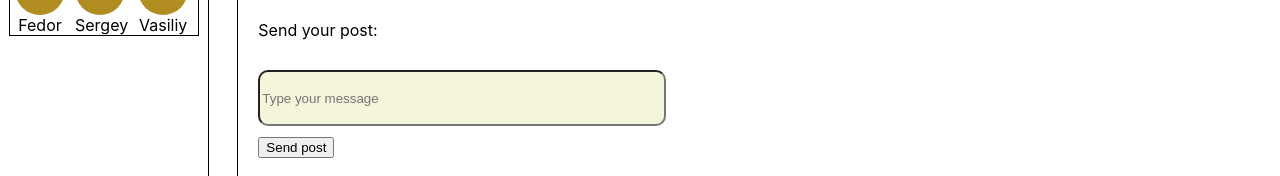
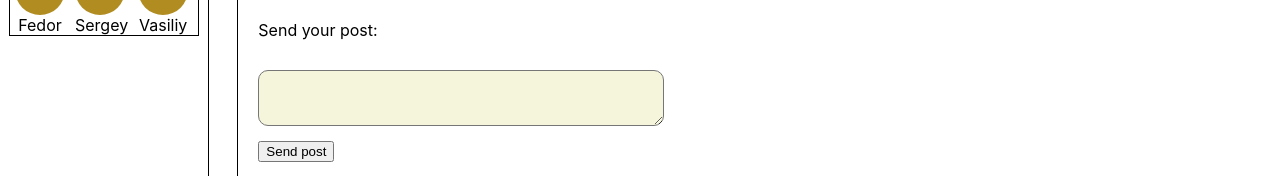
Before and after one commit to nimrab/socialnetwork, a React (Create React App) app: page /profile in a window 1280 px wide. Shown: the part 470-646 px from the top of the page. Built offline with nearby package versions, Linux system fonts and the light colour scheme.

Commit message:
input+renderEntireTree

```diff
--- a/src/components/Profile/MyPosts/MyPosts.tsx
+++ b/src/components/Profile/MyPosts/MyPosts.tsx
@@ -1,8 +1,6 @@
 import React, {useState} from 'react';
-import css from './MyPosts.module.css';
 import {SharedPosts} from './MySharedPosts/SharedPosts'
 import {SendNewPost} from './SendNewPost/SendNewPost';
-import {ProfileProps} from "../Profile";
 import {MesPropType} from "../../../redux/state";
 
 export type MyPostsProps = {
@@ -17,10 +15,10 @@ export const MyPosts = (props: MyPostsProps) => {
 
 
     const callbackHandler = (post: string) => {
-        const newPost: MesPropType = {mes: post, likes: 0}
-        const newPostArr = [newPost, ...newSharedPosts]
+        //const newPost: MesPropType = {mes: post, likes: 0}
+        //const newPostArr = [newPost, ...newSharedPosts]
+        //setNewSharedPosts(newPostArr)
         props.addPost(post)
-        setNewSharedPosts(newPostArr)
     }
 
 
--- a/src/components/Profile/MyPosts/SendNewPost/SendNewPost.tsx
+++ b/src/components/Profile/MyPosts/SendNewPost/SendNewPost.tsx
@@ -3,10 +3,11 @@ import css from "./SendNewPost.module.css";
 import {Button} from "./Button";
 
 
+type SendNewPostPropsType = {
+    callback: (post:string) => void
+}
 
-
-
-export const SendNewPost = (props: {callback: (post:string) => void}) => {
+export const SendNewPost = (props: SendNewPostPropsType) => {
 
     let [newPostText, setNewPostText] = useState<string>("")
 
@@ -15,19 +16,42 @@ export const SendNewPost = (props: {callback: (post:string) => void}) => {
     }
 
     const callbackHandler = () => {
-        props.callback(newPostText)
-        setNewPostText("")
+        // props.callback(newPostText)
+        // setNewPostText("")
+        addPost()
     }
+
+
+    //doing through refs
+    const newPostElement = React.createRef<HTMLTextAreaElement>()
+
+    const addPost = () => {
+
+        if (newPostElement.current) {
+            const text = newPostElement.current.value
+            props.callback(text)
+
+            newPostElement.current.value = ''
+        }
+    }
+    //doing through refs
 
     return (
         <section className={css.post_section}>
 
             <div>Send your post:</div>
-            <input type="text" className={css.post_input}
-                   placeholder="Type your message"
-                   value={newPostText}
-                   onChange={onChangeEventHandler}
-            />
+            {/*<input type="text" className={css.post_input}*/}
+            {/*       placeholder="Type your message"*/}
+            {/*       value={newPostText}*/}
+            {/*       onChange={onChangeEventHandler}*/}
+            {/*/>*/}
+
+            <textarea
+                ref={newPostElement}
+                className={css.post_input}
+            >
+            </textarea>
+
             <div>
                 <Button name="Send post" callback={callbackHandler}/>
             </div>
--- a/src/index.tsx
+++ b/src/index.tsx
@@ -1,28 +1,11 @@
 import React from 'react';
-import ReactDOM from 'react-dom';
 import './index.css';
-import {App} from './App';
 import * as serviceWorker from './serviceWorker';
-import state, {stateType} from "./redux/state";
+import {renderEntireTree} from "./render";
+import state from "./redux/state";
 
 
-
-const addPost = (post: string) => {
-
-    state.profilePage.posts.push({
-        mes: post,
-        likes: 0
-    })
-
-}
+renderEntireTree(state)
 
 
-ReactDOM.render(<App
-    state={state}
-    addPost={addPost}
-/>, document.getElementById('root'));
-
-// If you want your app to work offline and load faster, you can change
-// unregister() to register() below. Note this comes with some pitfalls.
-// Learn more about service workers: https://bit.ly/CRA-PWA
 serviceWorker.unregister();
--- a/src/redux/state.ts
+++ b/src/redux/state.ts
@@ -1,3 +1,5 @@
+import {renderEntireTree} from "../render";
+
 export type MesPropType = {
     mes: string
     likes: number
@@ -73,4 +75,18 @@ let state = {
     }
 
 
+
+export const addPost = (post: string) => {
+
+    state.profilePage.posts.push({
+        mes: post,
+        likes: 0
+    })
+    console.log(state.profilePage.posts)
+    renderEntireTree(state)
+
+}
+
+
+
 export default state;
--- /dev/null
+++ b/src/render.tsx
@@ -0,0 +1,14 @@
+import ReactDOM from "react-dom";
+import {App} from "./App";
+import {addPost, stateType} from "./redux/state";
+import React from "react";
+
+
+export const renderEntireTree = (props:stateType) => {
+
+    ReactDOM.render(<App
+        state={props}
+        addPost={addPost}
+    />, document.getElementById('root'));
+
+}
```
